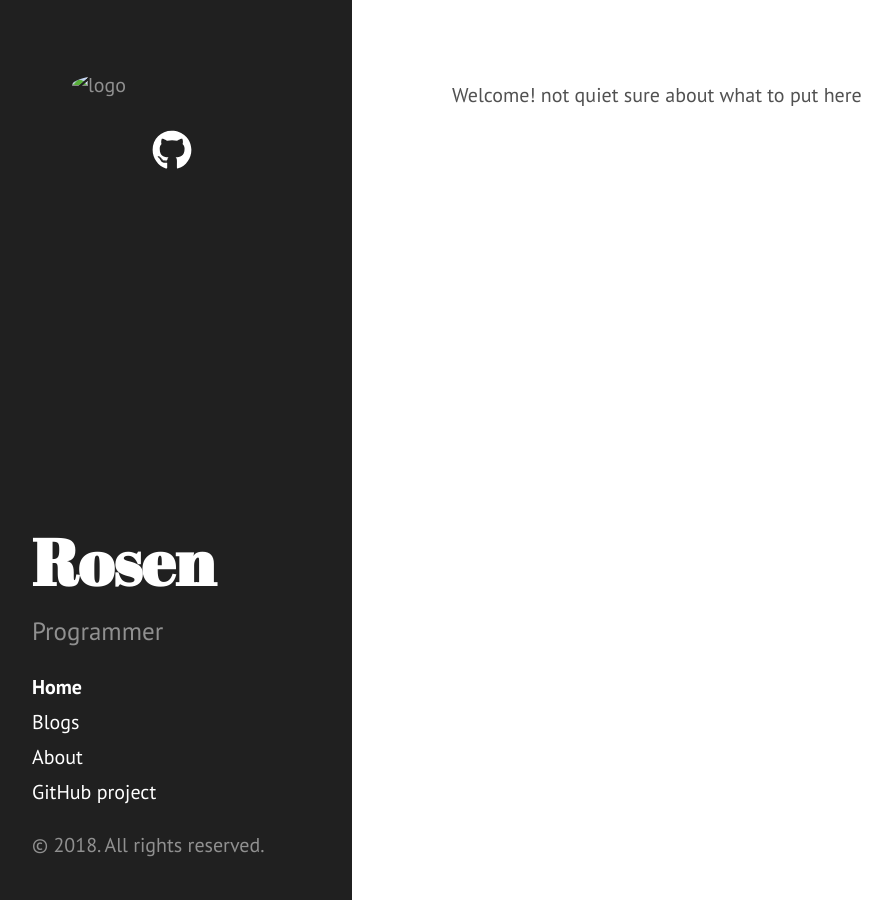
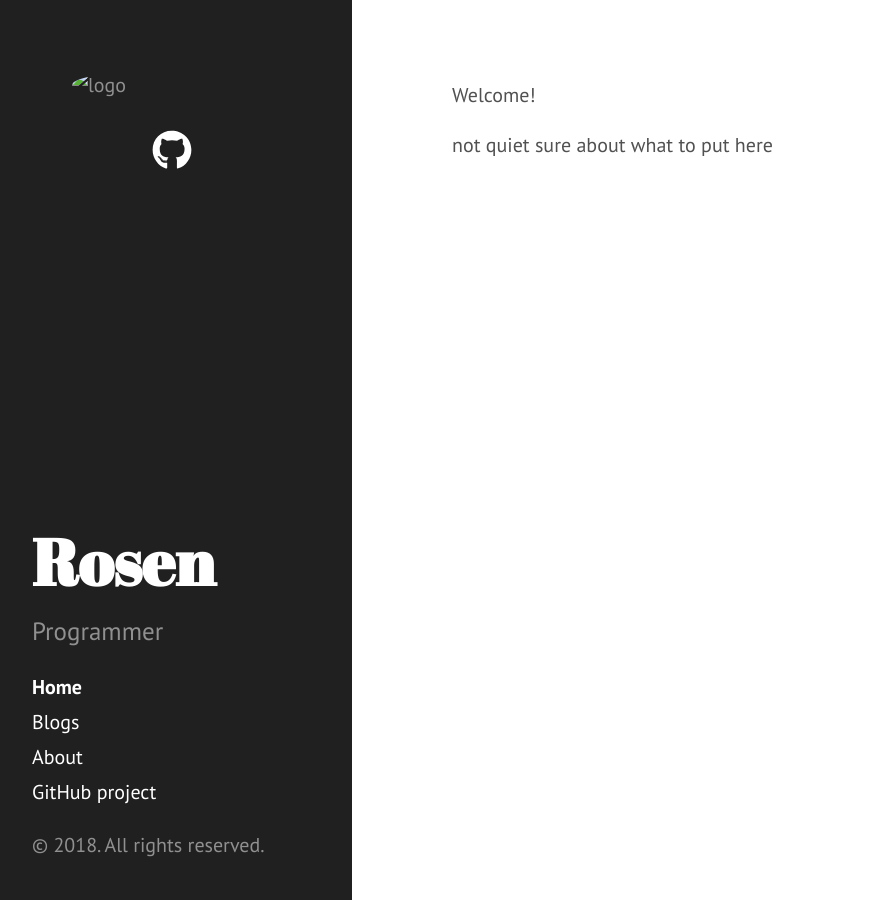
Before and after one commit to Rosen369/Rosen369.github.io, a Jekyll site: the page built from index.html, in a window 1280 px wide. Shown: the whole page, without its empty margins (8-900 px from the left). Built offline with Jekyll 4.4.1, drawn with Linux system fonts in a browser that asks for light colours; nearby versions of some CDN libraries; the list of posts is cut into pages by our own code.

Commit message:
update home page

```diff
--- a/index.html
+++ b/index.html
@@ -4,6 +4,10 @@ title: Home
 ---
 
 <div class="home">
-  <span>Welcome!</span>
-  <span>not quiet sure about what to put here</span>
+  <p>
+    <span>Welcome!</span>
+  </p>
+  <p>
+    <span>not quiet sure about what to put here</span>
+  </p>
 </div>
```
